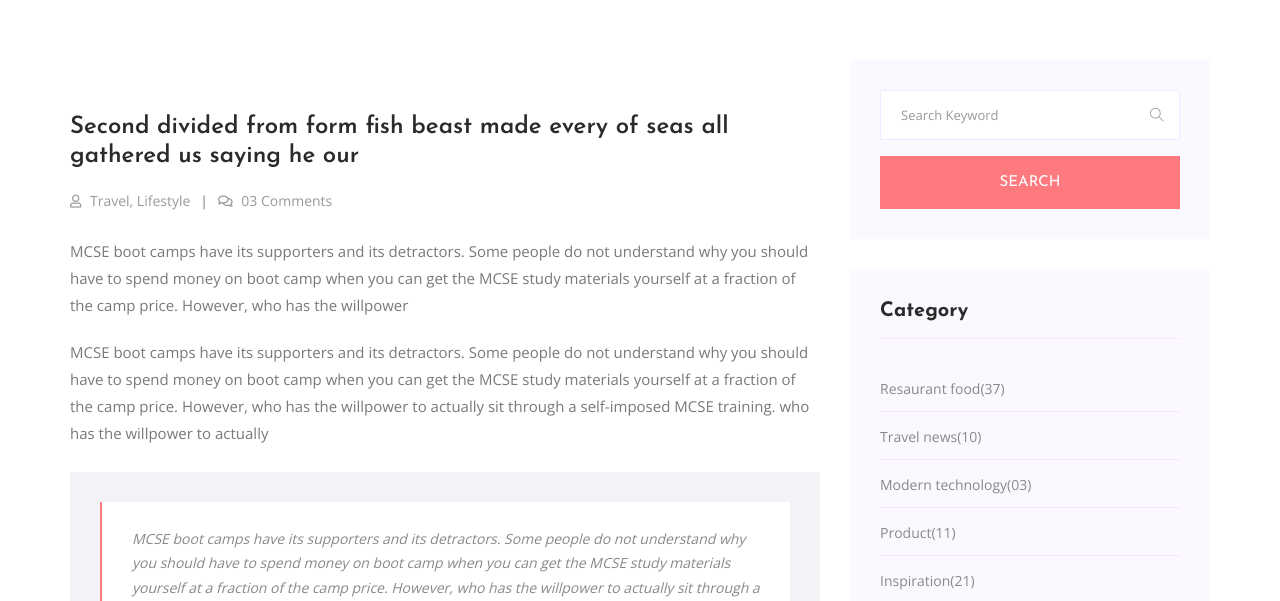
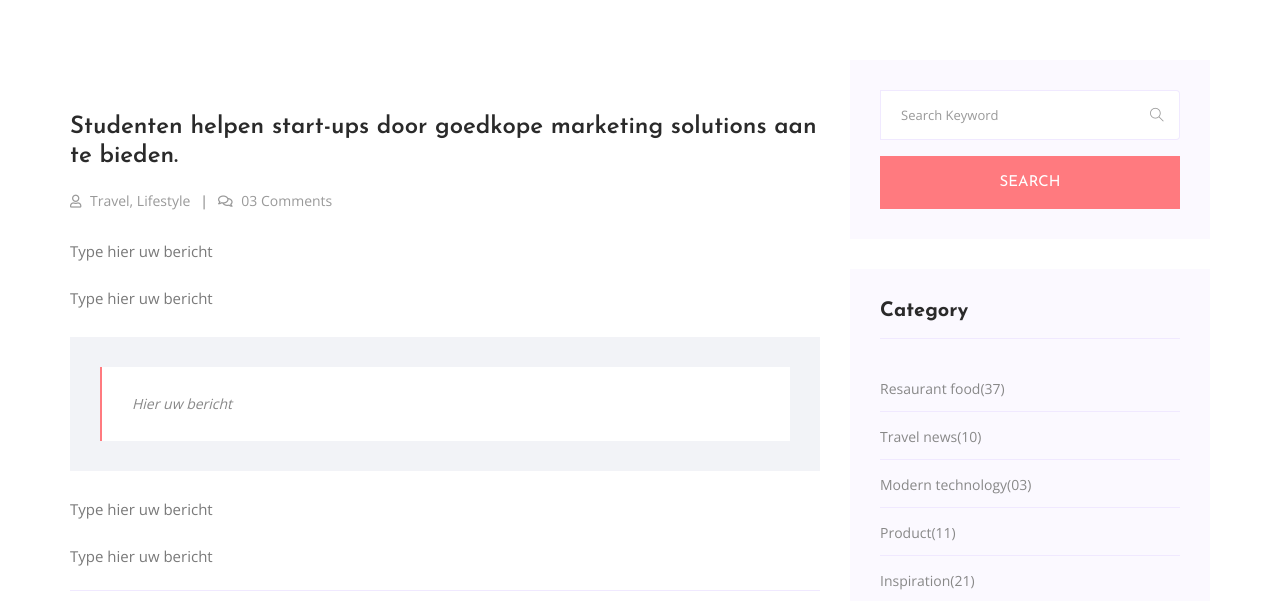
Before and after one commit to sami196515/Cology-Digital, a plain HTML site: page single-blog.html in a window 1280 px wide. Shown: the part 770-1371 px from the top of the page. Drawn offline with nearby package versions, Linux system fonts and the light colour scheme.

Commit message:
Update single-blog.html

```diff
--- a/single-blog.html
+++ b/single-blog.html
@@ -125,32 +125,32 @@
                     </div>
 
                     <div class="blog_details">
-                        <h2>Second divided from form fish beast made every of seas
-                        all gathered us saying he our</h2>
+                        <h2>Studenten helpen start-ups door goedkope marketing solutions
+                        aan te bieden.</h2>
                         <ul class="blog-info-link mt-3 mb-4">
                             <li><a href="#"><i class="far fa-user"></i> Travel, Lifestyle</a></li>
                             <li><a href="#"><i class="far fa-comments"></i> 03 Comments</a></li>
                         </ul>
                         <p class="excert">
-                            MCSE boot camps have its supporters and its detractors. Some people do not understand why you should have to spend money on boot camp when you can get the MCSE study materials yourself at a fraction of the camp price. However, who has the willpower
+                           Type hier uw bericht
 
                         </p>
                         <p>
-                            MCSE boot camps have its supporters and its detractors. Some people do not understand why you should have to spend money on boot camp when you can get the MCSE study materials yourself at a fraction of the camp price. However, who has the willpower to actually sit through a self-imposed MCSE training. who has the willpower to actually
+                           Type hier uw bericht
                         </p>
                         <div class="quote-wrapper">
                             <div class="quotes">
-                                MCSE boot camps have its supporters and its detractors. Some people do not understand why you should have to spend money on boot camp when you can get the MCSE study materials yourself at a fraction of the camp price. However, who has the willpower to actually sit through a self-imposed MCSE training.
+                                Hier uw bericht
                             </div>
                         </div>
 
 
                         <p>
-                            MCSE boot camps have its supporters and its detractors. Some people do not understand why you should have to spend money on boot camp when you can get the MCSE study materials yourself at a fraction of the camp price. However, who has the willpower
+                            Type hier uw bericht
 
                         </p>
                         <p>
-                            MCSE boot camps have its supporters and its detractors. Some people do not understand why you should have to spend money on boot camp when you can get the MCSE study materials yourself at a fraction of the camp price. However, who has the willpower to actually sit through a self-imposed MCSE training. who has the willpower to actually
+                           Type hier uw bericht
                         </p>
                     </div>
                 </div>
```
